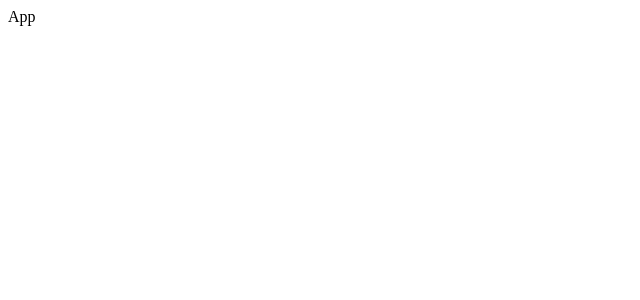
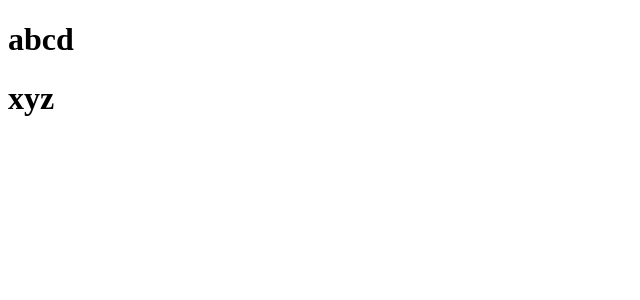
Before and after one commit to sheldon-bai/react-16, a React (Create React App) app: page / in a window 1280 px wide. Shown: the top 300 px of the page, without its empty margins (0-640 px from the left). Built offline with nearby package versions, Linux system fonts and the light colour scheme; the HTML template or start-up script is replaced by a standard one.

Commit message:
Usage of HOC

```diff
--- a/src/App.js
+++ b/src/App.js
@@ -1,7 +1,17 @@
-import React from 'react'
+import React, { Component } from 'react'
+import { A, B } from './components/common/Comps'
+import withLog from './components/HOC/withLog'
 
-export default function App() {
+const ALog = withLog(A)
+const BLog = withLog(B)
+
+export default class App extends Component {
+  render() {
     return (
-        <div>App</div>
+        <div>
+            <ALog a='abcd'/>
+            <BLog b='xyz'/>
+        </div>
     )
+  }
 }
--- /dev/null
+++ b/src/components/HOC/withLog.js
@@ -0,0 +1,22 @@
+import React, { Component } from 'react'
+
+/**
+ * 高阶组件
+ * @param {*} comp
+ */
+export default function withLog(Comp) {
+    return class LogWrapper extends Component {
+        componentDidMount() {
+            console.log(`日志: 组件${Comp.name}被创建了！${Date.now()}`)
+        }
+
+        componentWillUnmount = () => {
+            console.log(`日志: 组件${Comp.name}被销毁了！${Date.now}()`)
+        }
+
+
+        render() {
+            return <Comp {...this.props}/>
+        }
+    }
+}
--- /dev/null
+++ b/src/components/common/Comps.js
@@ -0,0 +1,17 @@
+import React, { Component } from 'react'
+
+export class A extends Component {
+    render() {
+        return (
+            <h1>{this.props.a}</h1>
+        )
+    }
+}
+
+export class B extends Component {
+    render() {
+        return (
+            <h1>{this.props.b}</h1>
+        )
+    }
+}
```
